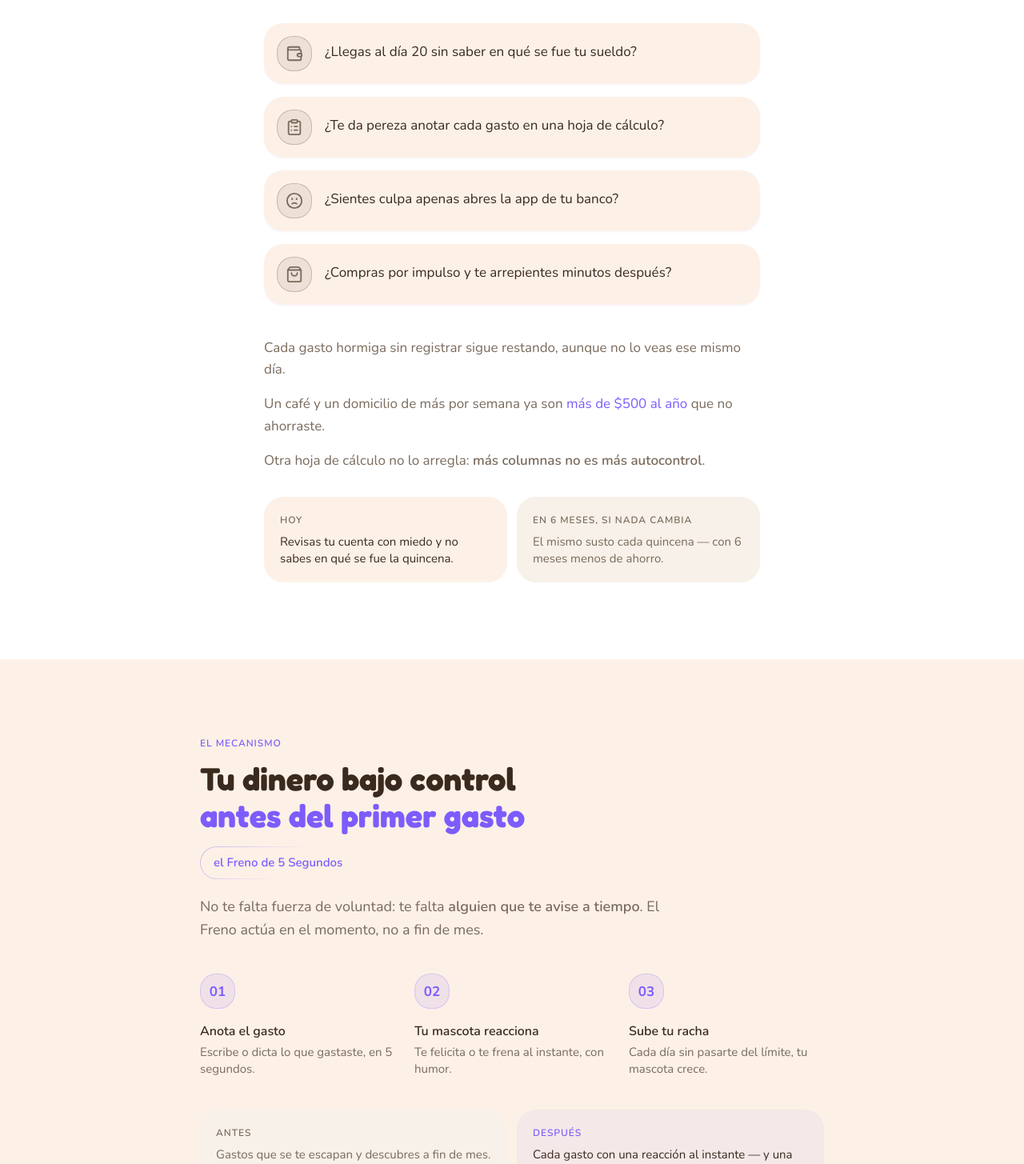
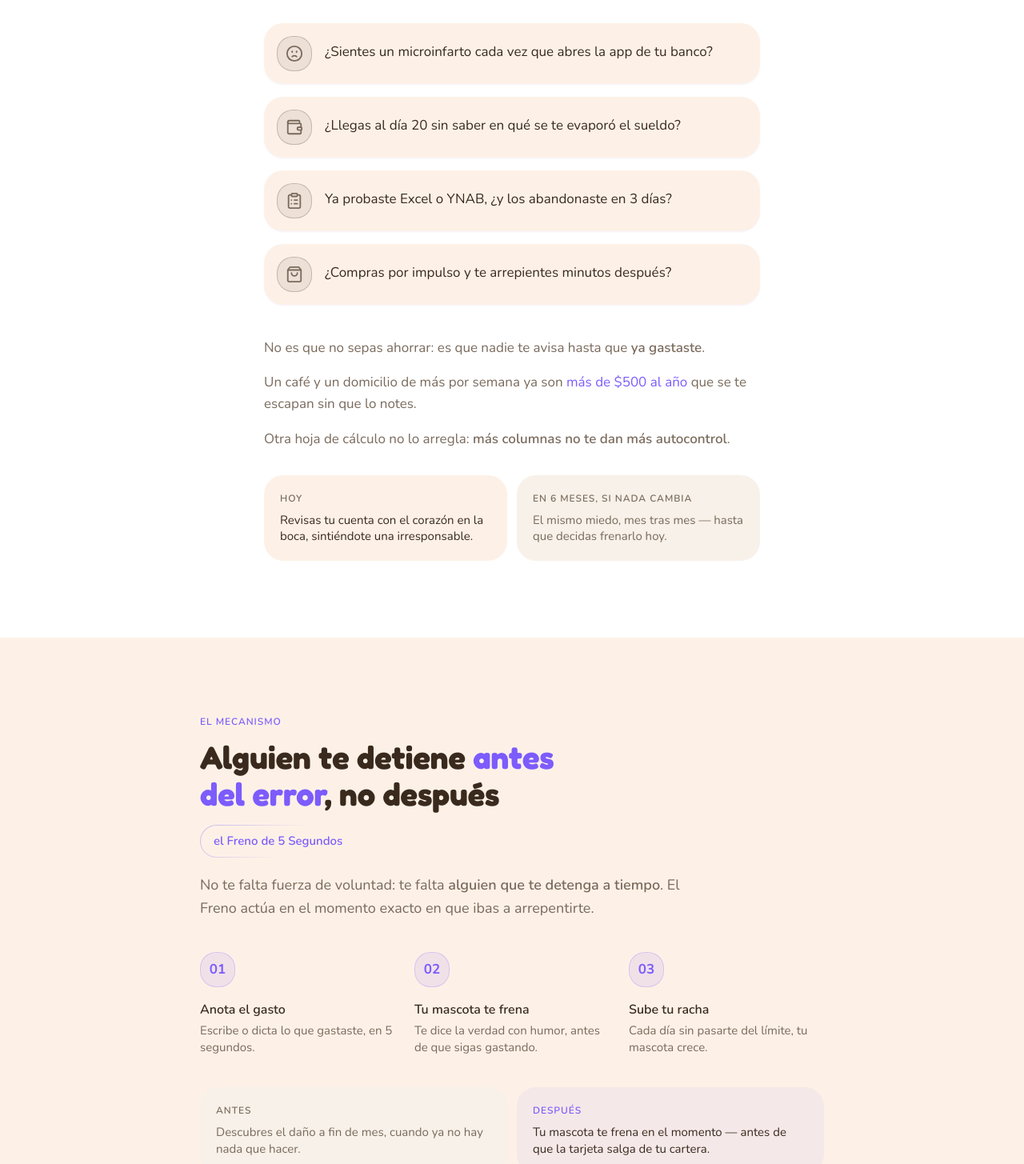
Before and after one commit to marketingconpaucr/cashpet, a Next.js app: page / in a window 1280 px wide. Shown: the part 870-2325 px from the top of the page at 80% size. Built offline with nearby package versions, Linux system fonts and the light colour scheme.

Commit message:
Reescribir copy con más punch de venta (feedback directo del usuario)

```diff
--- a/app/page.tsx
+++ b/app/page.tsx
@@ -30,8 +30,8 @@ export default function LandingCashPet() {
       <Hero
         appName="CashPet"
         loginHref="/entrar"
-        h1Marked="Una mascota que te [acento]frena[/acento] antes de gastar"
-        subtitleMarked="El Freno de 5 Segundos: tu mascota reacciona [b]antes de que gastes de más[/b]."
+        h1Marked="La mascota que te [acento]quita la tarjeta[/acento] de las manos"
+        subtitleMarked="El Freno de 5 Segundos actúa [b]antes de la compra que vas a lamentar.[/b]"
         ctaLabel={CTA_LABEL}
         ctaHref={CTA_HREF}
         socialProof={
@@ -58,9 +58,9 @@ Como el mecanismo detrás de Cleo, con más de 1.1 millones de usuarios pagos
       <Problema
         titulo="¿Te suena?"
         preguntas={[
-          { icon: Wallet, textoMarked: '¿Llegas al día 20 sin saber en qué se fue tu sueldo?' },
-          { icon: ClipboardList, textoMarked: '¿Te da pereza anotar cada gasto en una hoja de cálculo?' },
-          { icon: Frown, textoMarked: '¿Sientes culpa apenas abres la app de tu banco?' },
+          { icon: Frown, textoMarked: '¿Sientes un microinfarto cada vez que abres la app de tu banco?' },
+          { icon: Wallet, textoMarked: '¿Llegas al día 20 sin saber en qué se te evaporó el sueldo?' },
+          { icon: ClipboardList, textoMarked: 'Ya probaste Excel o YNAB, ¿y los abandonaste en 3 días?' },
           { icon: ShoppingBag, textoMarked: '¿Compras por impulso y te arrepientes minutos después?' },
         ]}
       />
@@ -68,33 +68,33 @@ Como el mecanismo detrás de Cleo, con más de 1.1 millones de usuarios pagos
       {/* 3. AGITACIÓN */}
       <Agitacion
         frases={[
-          'Cada gasto hormiga sin registrar sigue restando, aunque no lo veas ese mismo día.',
-          'Un café y un domicilio de más por semana ya son [acento]más de $500 al año[/acento] que no ahorraste.',
-          'Otra hoja de cálculo no lo arregla: [b]más columnas no es más autocontrol[/b].',
+          'No es que no sepas ahorrar: es que nadie te avisa hasta que [b]ya gastaste[/b].',
+          'Un café y un domicilio de más por semana ya son [acento]más de $500 al año[/acento] que se te escapan sin que lo notes.',
+          'Otra hoja de cálculo no lo arregla: [b]más columnas no te dan más autocontrol[/b].',
         ]}
         contraste={{
           labelHoy: 'Hoy',
-          hoy: 'Revisas tu cuenta con miedo y no sabes en qué se fue la quincena.',
+          hoy: 'Revisas tu cuenta con el corazón en la boca, sintiéndote una irresponsable.',
           labelFuturo: 'En 6 meses, si nada cambia',
-          futuro: 'El mismo susto cada quincena — con 6 meses menos de ahorro.',
+          futuro: 'El mismo miedo, mes tras mes — hasta que decidas frenarlo hoy.',
         }}
       />
 
       {/* 4. SOLUCIÓN */}
       <Solucion
-        tituloMarked="Tu dinero bajo control [acento]antes del primer gasto[/acento]"
+        tituloMarked="Alguien te detiene [acento]antes del error[/acento], no después"
         mecanismo="el Freno de 5 Segundos"
-        bigIdeaMarked="No te falta fuerza de voluntad: te falta [b]alguien que te avise a tiempo[/b]. El Freno actúa en el momento, no a fin de mes."
+        bigIdeaMarked="No te falta fuerza de voluntad: te falta [b]alguien que te detenga a tiempo[/b]. El Freno actúa en el momento exacto en que ibas a arrepentirte."
         pasos={[
           { titulo: 'Anota el gasto', detalle: 'Escribe o dicta lo que gastaste, en 5 segundos.' },
-          { titulo: 'Tu mascota reacciona', detalle: 'Te felicita o te frena al instante, con humor.' },
+          { titulo: 'Tu mascota te frena', detalle: 'Te dice la verdad con humor, antes de que sigas gastando.' },
           { titulo: 'Sube tu racha', detalle: 'Cada día sin pasarte del límite, tu mascota crece.' },
         ]}
         antesDespues={{
           labelAntes: 'Antes',
-          antes: 'Gastos que se te escapan y descubres a fin de mes.',
+          antes: 'Descubres el daño a fin de mes, cuando ya no hay nada que hacer.',
           labelDespues: 'Después',
-          despues: 'Cada gasto con una reacción al instante — y una racha que cuidar.',
+          despues: 'Tu mascota te frena en el momento — antes de que la tarjeta salga de tu cartera.',
         }}
       />
 
@@ -113,7 +113,7 @@ Como el mecanismo detrás de Cleo, con más de 1.1 millones de usuarios pagos
 
       {/* 6. OFERTA — anual primero, trial 7 días (02C), precio confirmado 2026-09-17 */}
       <Oferta
-        tituloMarked="Empieza gratis. Sigue por [acento]menos de $0.20 al día[/acento]"
+        tituloMarked="Por menos de [acento]un café al día[/acento]"
         trialDias={7}
         anual={{
           nombre: 'Anual',
@@ -186,12 +186,12 @@ Como el mecanismo detrás de Cleo, con más de 1.1 millones de usuarios pagos
 
       {/* 9. CTA FINAL */}
       <CtaFinal
-        h2Marked="Imagina cerrar el mes [acento]sin sustos[/acento]"
-        futurePacingMarked="Anotas un gasto, tu mascota reacciona, y por primera vez sientes que alguien más está cuidando tu dinero contigo."
+        h2Marked="Deja de gastar en [acento]piloto automático[/acento]"
+        futurePacingMarked="Anotas el gasto, tu mascota te frena, y por primera vez sientes que tienes el control — no tus impulsos."
         ctaLabel={CTA_LABEL}
         ctaHref={CTA_HREF}
         recap="Sin conectar tu banco · Cancela cuando quieras"
-        psMarked="PS: CashPet convierte tus gastos hormiga en una racha que cuidas, gracias al Freno de 5 Segundos. Sin conectar tu banco, sin letra chica."
+        psMarked="PS: Cada gasto hormiga que no frenas hoy es un peso menos mañana. El Freno de 5 Segundos se interpone entre tú y la compra que ibas a lamentar. Sin conectar tu banco, sin letra chica."
       />
 
       {/* 10. FOOTER LEGAL — enlaces con stub real (contenido completo: Sesión 6/47) */}
```
Also changed, not shown: 3 other files (tests, documents, lock files or other folders).
